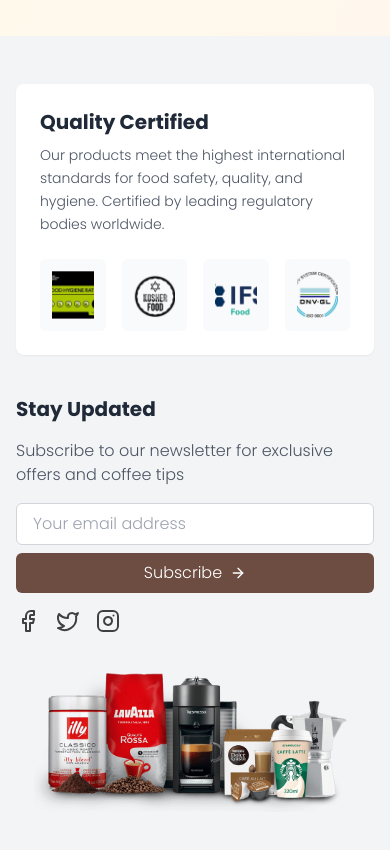
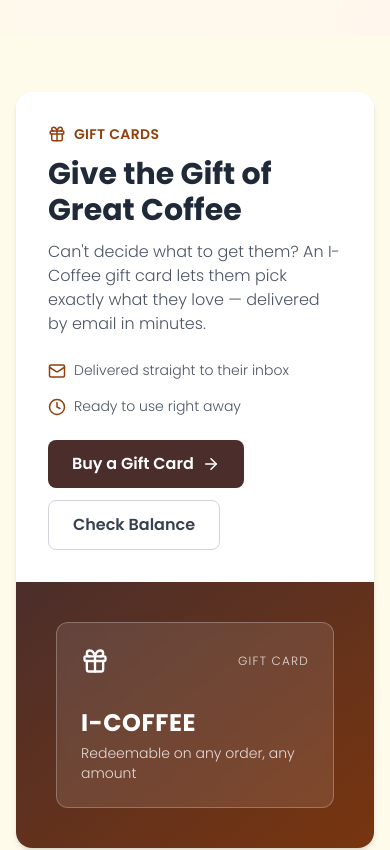
Before and after one commit to yehgs/icvng-client, a React (Vite) app: page / in a window 390 px wide. Shown: the part 7160-8010 px from the top of the page. Built offline with nearby package versions, Linux system fonts and the light colour scheme; no server answers.

Commit message:
added gift card and pop up feature3

```diff
--- /dev/null
+++ b/src/components/GiftCardPromoSection.jsx
@@ -0,0 +1,81 @@
+// client/src/components/GiftCardPromoSection.jsx
+import React from "react";
+import { Link } from "react-router-dom";
+import { Gift, ArrowRight, Mail, Clock } from "lucide-react";
+import { useCountry } from "../context/CountryContext";
+
+/**
+ * Homepage promo band for gift cards, placed after Testimonials and before
+ * the footer (see Home.jsx). Follows the same visual language already used
+ * by CoffeeOriginSection/TrustBadgesSection — amber-tinted band, the site's
+ * `secondary-200`/`secondary-100` button pair (same as the header's "Coffee
+ * Blog"/"Shop Now" buttons) — rather than introducing new colors.
+ */
+const GiftCardPromoSection = () => {
+  const { t } = useCountry();
+
+  return (
+    <section className="bg-amber-50 py-14">
+      <div className="container mx-auto px-4">
+        <div className="bg-white rounded-2xl shadow-md overflow-hidden flex flex-col md:flex-row items-stretch">
+          {/* Left: copy + CTA */}
+          <div className="w-full md:w-1/2 p-8 md:p-12 flex flex-col justify-center">
+            <span className="inline-flex items-center gap-2 text-amber-800 font-semibold text-sm uppercase tracking-wide mb-3">
+              <Gift size={18} />
+              {t("homeSections.giftCardEyebrow")}
+            </span>
+            <h2 className="text-3xl font-bold text-gray-800 mb-3">
+              {t("homeSections.giftCardTitle")}
+            </h2>
+            <p className="text-gray-600 mb-6 max-w-md">
+              {t("homeSections.giftCardSubtitle")}
+            </p>
+
+            <div className="flex flex-col sm:flex-row gap-4 mb-6">
+              <div className="flex items-start gap-2">
+                <Mail size={18} className="text-amber-800 mt-0.5 flex-shrink-0" />
+                <span className="text-sm text-gray-600">{t("homeSections.giftCardFeatureEmail")}</span>
+              </div>
+              <div className="flex items-start gap-2">
+                <Clock size={18} className="text-amber-800 mt-0.5 flex-shrink-0" />
+                <span className="text-sm text-gray-600">{t("homeSections.giftCardFeatureInstant")}</span>
+              </div>
+            </div>
+
+            <div className="flex flex-wrap gap-3">
+              <Link
+                to="/gift-cards/buy"
+                className="inline-flex items-center gap-2 bg-secondary-200 hover:bg-secondary-100 text-white font-semibold rounded-lg px-6 py-3 transition-colors"
+              >
+                {t("homeSections.giftCardCta")}
+                <ArrowRight size={18} />
+              </Link>
+              <Link
+                to="/gift-cards/balance"
+                className="inline-flex items-center gap-2 border border-gray-300 hover:border-amber-800 text-gray-700 hover:text-amber-800 font-semibold rounded-lg px-6 py-3 transition-colors"
+              >
+                {t("homeSections.giftCardBalanceCta")}
+              </Link>
+            </div>
+          </div>
+
+          {/* Right: decorative card mockup */}
+          <div className="w-full md:w-1/2 bg-gradient-to-br from-secondary-200 to-amber-900 flex items-center justify-center p-10 min-h-[220px]">
+            <div className="w-full max-w-sm bg-white/10 backdrop-blur-sm border border-white/25 rounded-xl p-6 text-white">
+              <div className="flex items-center justify-between mb-8">
+                <Gift size={28} />
+                <span className="text-xs uppercase tracking-widest opacity-80">
+                  {t("homeSections.giftCardLabel")}
+                </span>
+              </div>
+              <p className="text-2xl font-bold tracking-wide mb-1">I-COFFEE</p>
+              <p className="text-sm opacity-80">{t("homeSections.giftCardMockupNote")}</p>
+            </div>
+          </div>
+        </div>
+      </div>
+    </section>
+  );
+};
+
+export default GiftCardPromoSection;
--- a/src/components/HeaderNavigation.jsx
+++ b/src/components/HeaderNavigation.jsx
@@ -11,6 +11,7 @@ import {
   BookOpen,
   Handshake,
   Phone,
+  Gift,
 } from "lucide-react";
 
 const BROWN = "#7B3F1C";
@@ -1047,6 +1048,17 @@ const HeaderNavigation = ({ mobileMenuOnly = false }) => {
                   {t("header.coffeeBlog")}
                 </Link>
                 <Link
+                  to="/gift-cards/buy"
+                  className="flex items-center gap-3 p-4 text-sm text-gray-700 hover:bg-gray-50 border-b"
+                  onClick={() => setVerticalMenuActive(false)}
+                >
+                  <Gift
+                    size={16}
+                    className="text-secondary-200 flex-shrink-0"
+                  />
+                  {t("header.giftCardCta")}
+                </Link>
+                <Link
                   to="/partner-with-us"
                   className="flex items-center gap-3 p-4 text-sm text-gray-700 hover:bg-gray-50 border-b"
                   onClick={() => setVerticalMenuActive(false)}
--- a/src/components/HeaderTest.jsx
+++ b/src/components/HeaderTest.jsx
@@ -11,6 +11,7 @@ import {
   Twitter,
   Instagram,
   Menu,
+  Gift,
 } from "lucide-react";
 import { VscGitCompare } from "react-icons/vsc";
 import SearchInput from "./Search";
@@ -238,6 +239,13 @@ export default function Header() {
               >
                 {t("header.coffeeBlog")}
               </Link>
+              <Link
+                to="/gift-cards/buy"
+                className="flex items-center gap-1.5 bg-secondary-200 hover:bg-secondary-100 text-white rounded py-2 px-3 text-sm font-semibold whitespace-nowrap"
+              >
+                <Gift size={16} />
+                {t("header.giftCardCta")}
+              </Link>
               <LanguageSelector />
               <CurrencySelector />
 
--- a/src/i18n/locales/en.js
+++ b/src/i18n/locales/en.js
@@ -526,6 +526,7 @@ const en = {
     promoMobile: "Quality coffee, delivered.",
     partnerWithUs: "Partner with us",
     coffeeBlog: "Coffee Blog",
+    giftCardCta: "Gift Cards",
     shopNow: "Shop Now",
     searchPrefix: "Search",
     browse: "Browse",
@@ -731,6 +732,15 @@ const en = {
   homeSections: {
     newArrivals: "New Arrivals",
     newArrivalsSub: "Check out our latest products",
+    giftCardEyebrow: "Gift Cards",
+    giftCardTitle: "Give the Gift of Great Coffee",
+    giftCardSubtitle: "Can't decide what to get them? An I-Coffee gift card lets them pick exactly what they love — delivered by email in minutes.",
+    giftCardFeatureEmail: "Delivered straight to their inbox",
+    giftCardFeatureInstant: "Ready to use right away",
+    giftCardCta: "Buy a Gift Card",
+    giftCardBalanceCta: "Check Balance",
+    giftCardLabel: "Gift Card",
+    giftCardMockupNote: "Redeemable on any order, any amount",
     featured: "Featured Products",
     featuredSub: "Our favorite selections for you",
     limitedEdition: "Limited Edition",
--- a/src/pages/Home.jsx
+++ b/src/pages/Home.jsx
@@ -14,6 +14,7 @@ import PopularProductsSection from "../components/PopularProductsSection";
 import CoffeeOriginSection from "../components/CoffeeOriginSection";
 import TestimonialsSection from "../components/TestimonialsSection";
 import TrustBadgesSection from "../components/TrustBadgesSection";
+import GiftCardPromoSection from "../components/GiftCardPromoSection";
 import Axios from "../utils/Axios";
 import SummaryApi from "../common/SummaryApi";
 
@@ -169,6 +170,9 @@ const Home = () => {
 
       {/* Testimonials Section */}
       <TestimonialsSection />
+
+      {/* Gift Card Promo — last section, sits right above the footer */}
+      <GiftCardPromoSection />
     </section>
   );
 };
```
